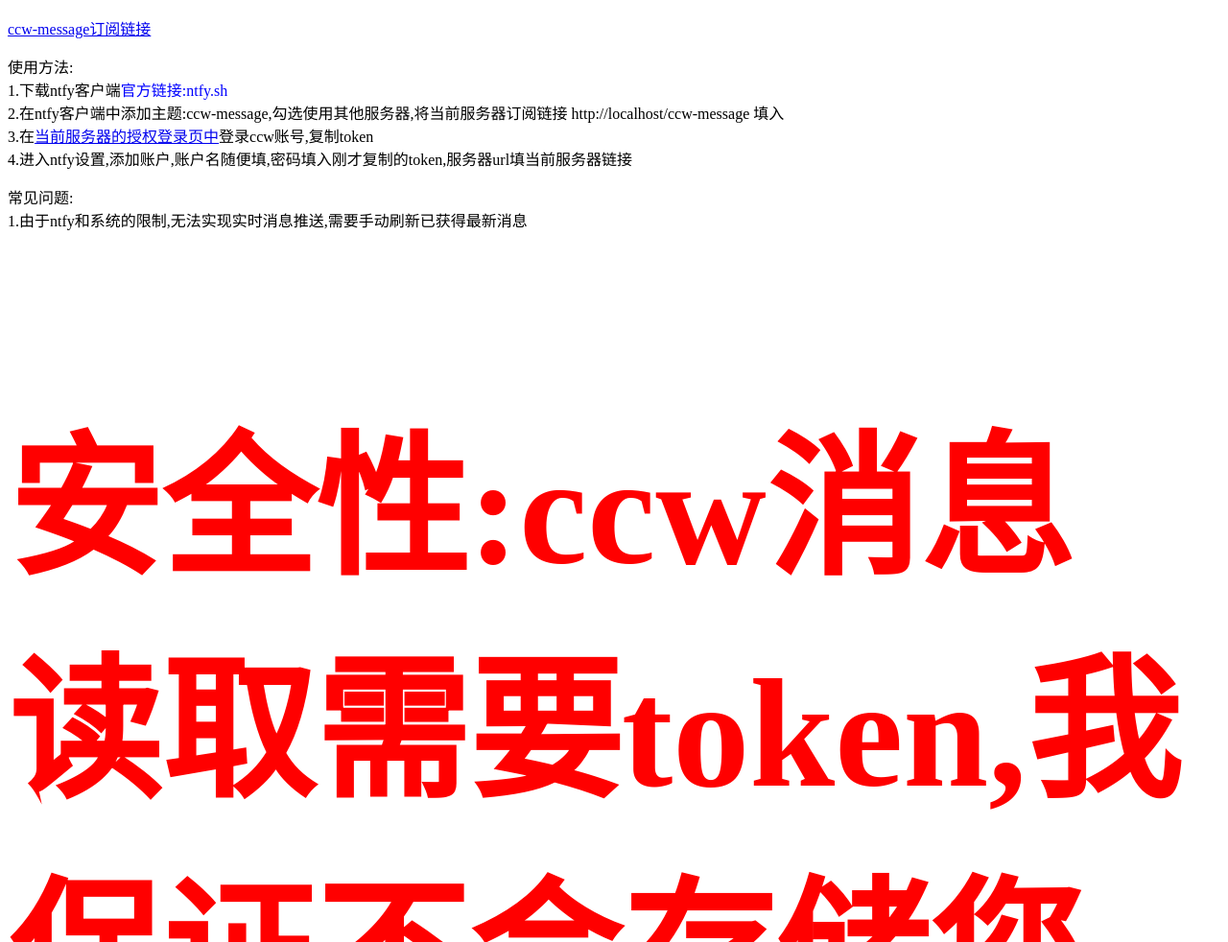
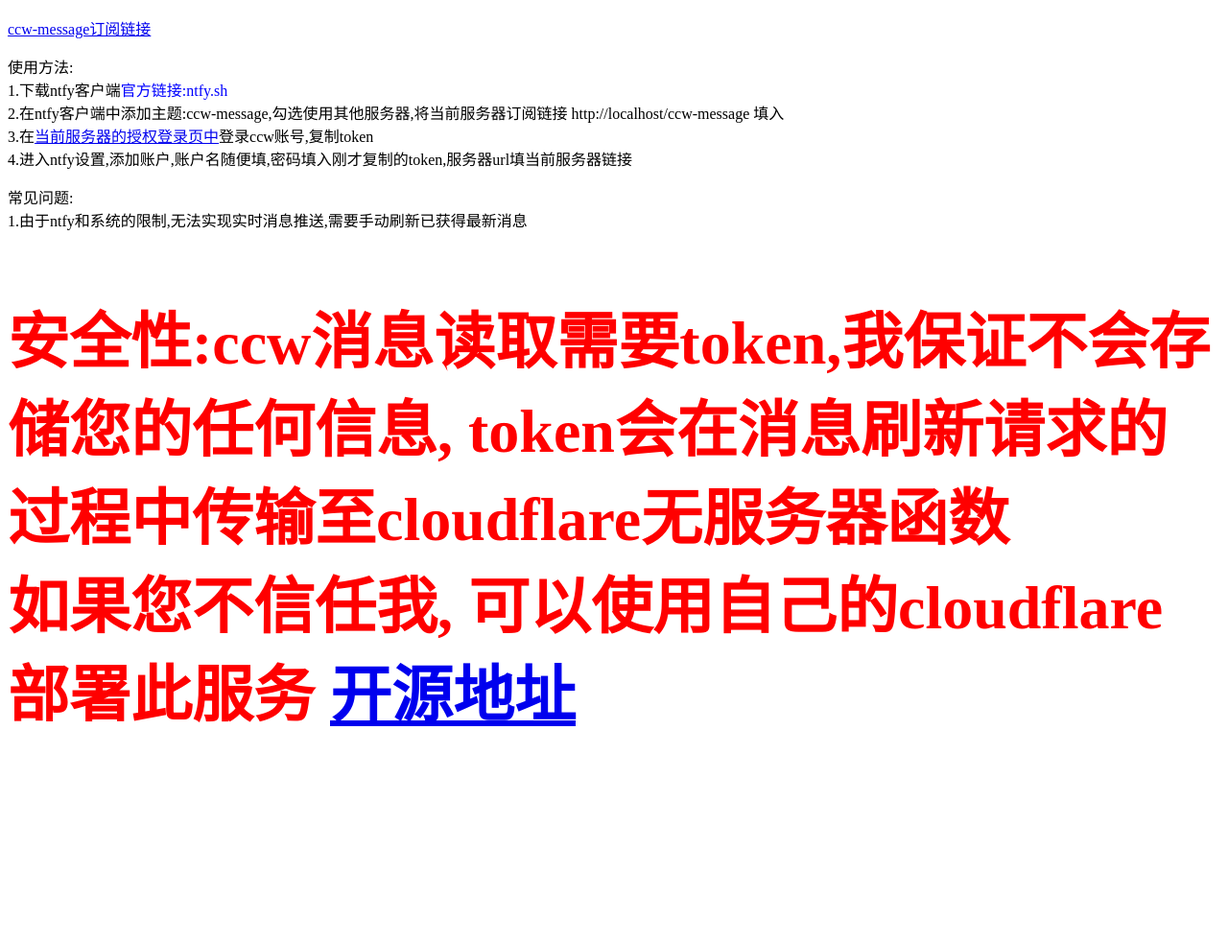
Before and after one commit to BenPaoDeXiaoZhi/ccw-message-server-ntfy, a website: page public/index.html in a window 1280 px wide. Shown: the part 118-1100 px from the top of the page at 96% size. After the commit the page ends 947 px from the top, so only its background shows below. Drawn offline with Linux system fonts and the light colour scheme.

Commit message:
更新 index.html
更新地址

```diff
--- a/public/index.html
+++ b/public/index.html
@@ -19,11 +19,12 @@
     常见问题:<br>
     1.由于ntfy和系统的限制,无法实现实时消息推送,需要手动刷新已获得最新消息<br>
 </p>
-<h1><p style="color: red;font-size: 5em;">
+<h1><p style="color: red;font-size: 2em;">
     安全性:ccw消息读取需要token,我保证不会存储您的任何信息,
     token会在消息刷新请求的过程中传输至cloudflare无服务器函数<br>
     如果您不信任我,
     可以使用自己的cloudflare部署此服务
+    <a href="https://github.com/BenPaoDeXiaoZhi/ccw-message-server-ntfy">开源地址</a>
 </p></h1>
 <script>
     // 获取当前页面的URL
```
